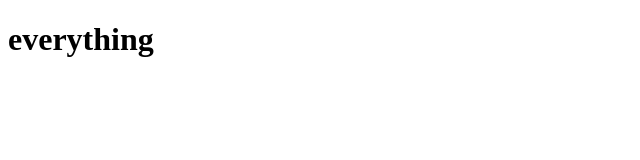
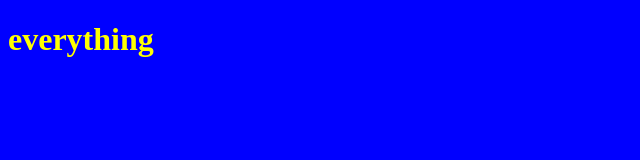
Before and after one commit to allan91120/doudoune, a plain HTML site: page index.html in a window 1280 px wide. Shown: the whole page, without its empty margins (0-640 px from the left). Drawn offline with Linux system fonts and the light colour scheme.

Commit message:
rajout background bleu et text jaune

```diff
--- a/index.html
+++ b/index.html
@@ -4,7 +4,12 @@
     <meta charset="utf-8" />
     <title></title>
   </head>
-
+  <style type="text/css">
+    body {
+    	background-color: blue;
+    	color: yellow;
+    }
+  </style>
     <body>
     <h1>everything</h1>
   </body>
```
